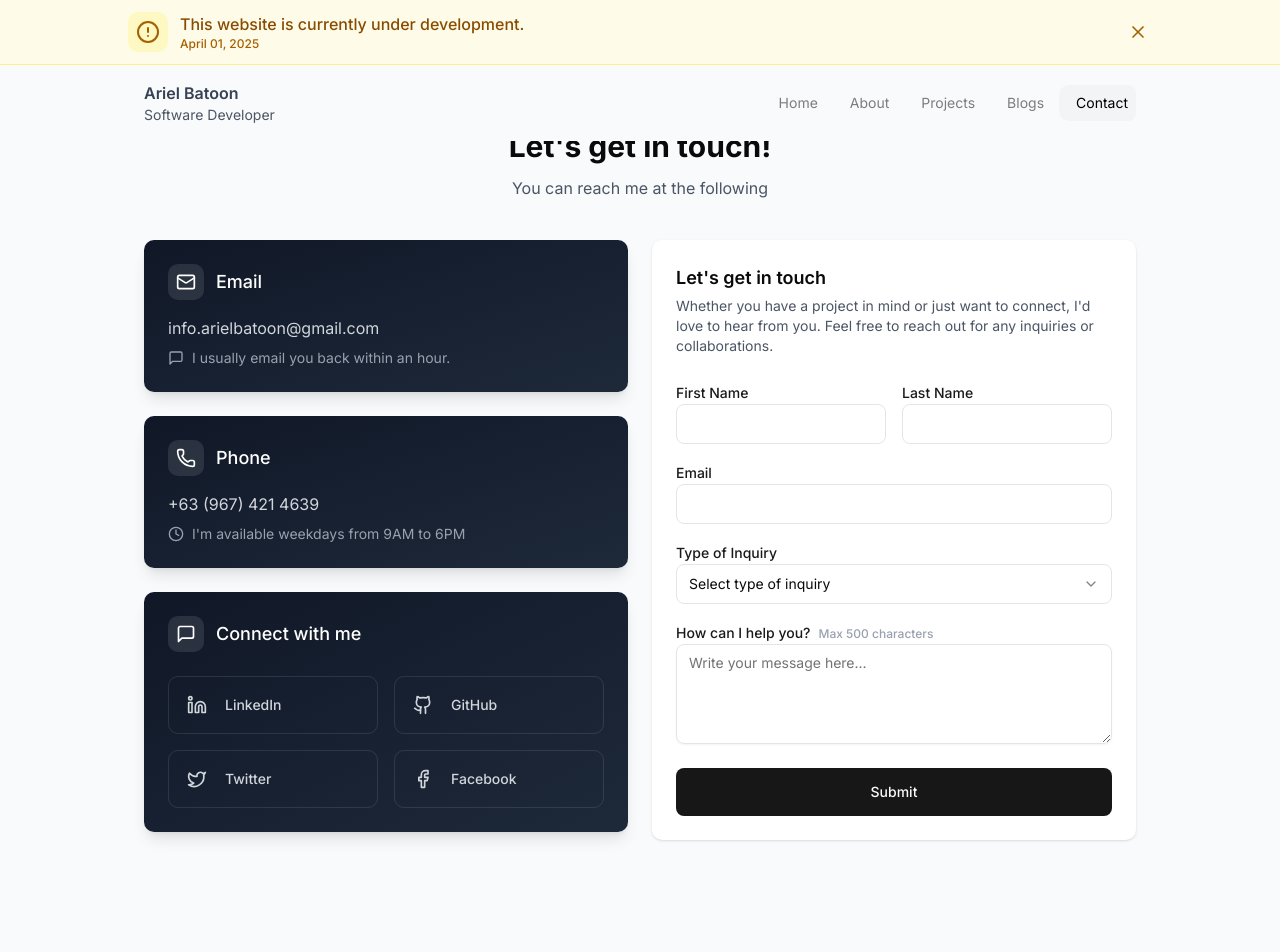
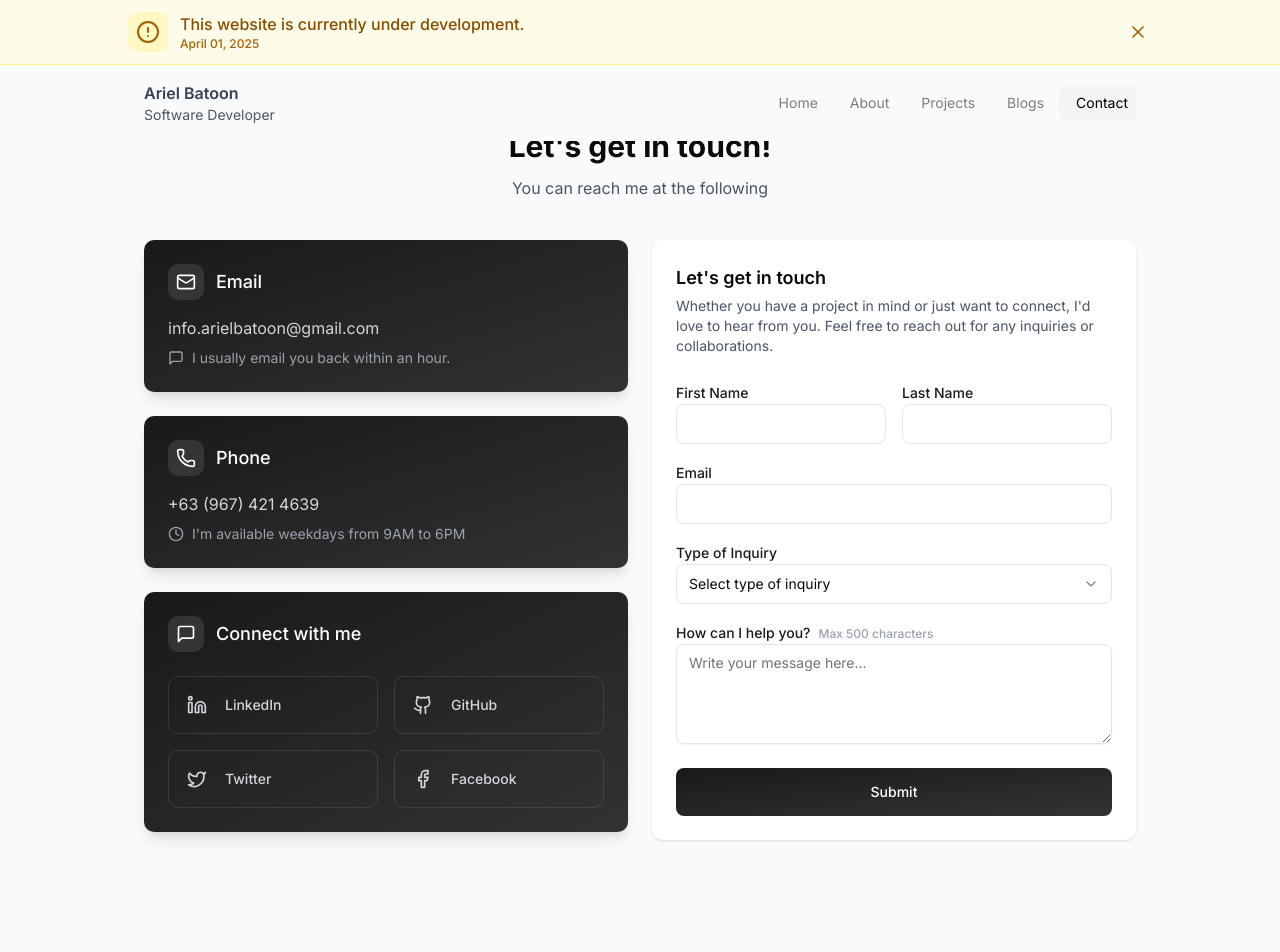
Before and after one commit to arielbatoon09/ariel-portfolio-v2, a Next.js app: page /contact in a window 1280 px wide. Shown: the top 952 px of the page. Built offline with nearby package versions, Linux system fonts and the light colour scheme.

Commit message:
Updated button and Contact Cards

```diff
--- a/components/content/Contact/ContactContent.tsx
+++ b/components/content/Contact/ContactContent.tsx
@@ -28,7 +28,7 @@ export function ContactContent() {
   return (
     <div className="space-y-6">
       <div className="grid grid-cols-1 sm:grid-cols-2 md:grid-cols-1 gap-6">
-        <div className="bg-gradient-to-br from-gray-900 to-gray-800 p-6 rounded-lg shadow-lg text-white">
+        <div className="bg-gradient-to-br from-black/90 to-black/80 p-6 rounded-lg shadow-lg text-white">
           <div className="flex items-center gap-3 mb-4">
             <div className="p-2 bg-white/10 rounded-lg">
               <Mail className="w-5 h-5 text-white" />
@@ -44,7 +44,7 @@ export function ContactContent() {
           </div>
         </div>
 
-        <div className="bg-gradient-to-br from-gray-900 to-gray-800 p-6 rounded-lg shadow-lg text-white">
+        <div className="bg-gradient-to-br from-black/90 to-black/80 p-6 rounded-lg shadow-lg text-white">
           <div className="flex items-center gap-3 mb-4">
             <div className="p-2 bg-white/10 rounded-lg">
               <Phone className="w-5 h-5 text-white" />
@@ -61,7 +61,7 @@ export function ContactContent() {
         </div>
       </div>
 
-      <div className="bg-gradient-to-br from-gray-900 to-gray-800 p-6 rounded-lg shadow-lg">
+      <div className="bg-gradient-to-br from-black/90 to-black/80 p-6 rounded-lg shadow-lg">
         <div className="flex items-center gap-3 mb-6">
           <div className="p-2 bg-white/10 rounded-lg">
             <MessageSquare className="w-5 h-5 text-white" />
--- a/components/ui/button.tsx
+++ b/components/ui/button.tsx
@@ -10,7 +10,7 @@ const buttonVariants = cva(
     variants: {
       variant: {
         default:
-          "bg-primary text-primary-foreground hover:bg-primary/90",
+          "bg-gradient-to-br from-black/90 to-black/80 text-white hover:bg-gradient-to-br hover:from-black/95 hover:to-black/85",
         destructive:
           "bg-destructive text-white hover:bg-destructive/90 focus-visible:ring-destructive/20 dark:focus-visible:ring-destructive/40 dark:bg-destructive/60",
         outline:
```
